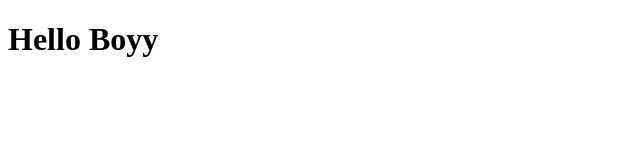
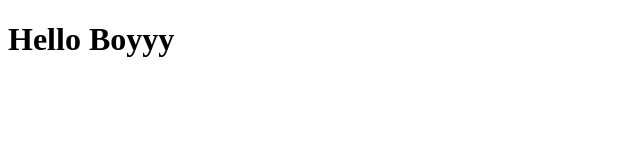
Before and after one commit to LewisNjagi/hello, a plain HTML site: page index.html in a window 1280 px wide. Shown: the full height of the page, 0-640 px from the left. Drawn offline with Linux system fonts and the light colour scheme.

Commit message:
first commit

```diff
--- a/index.html
+++ b/index.html
@@ -7,6 +7,6 @@
     <title>Document</title>
 </head>
 <body>
-    <h1>Hello Boyy</h1>
+    <h1>Hello Boyyy</h1>
 </body>
 </html>
```
